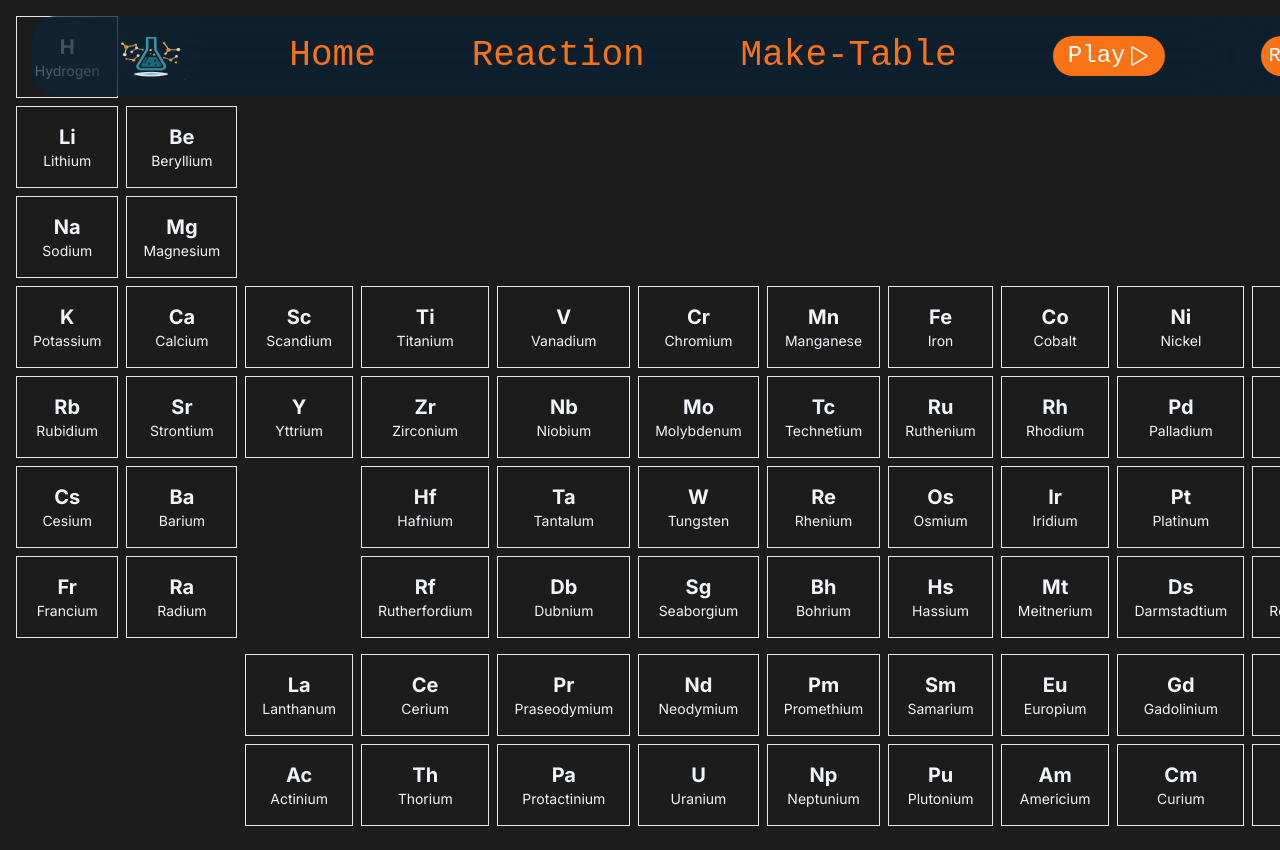
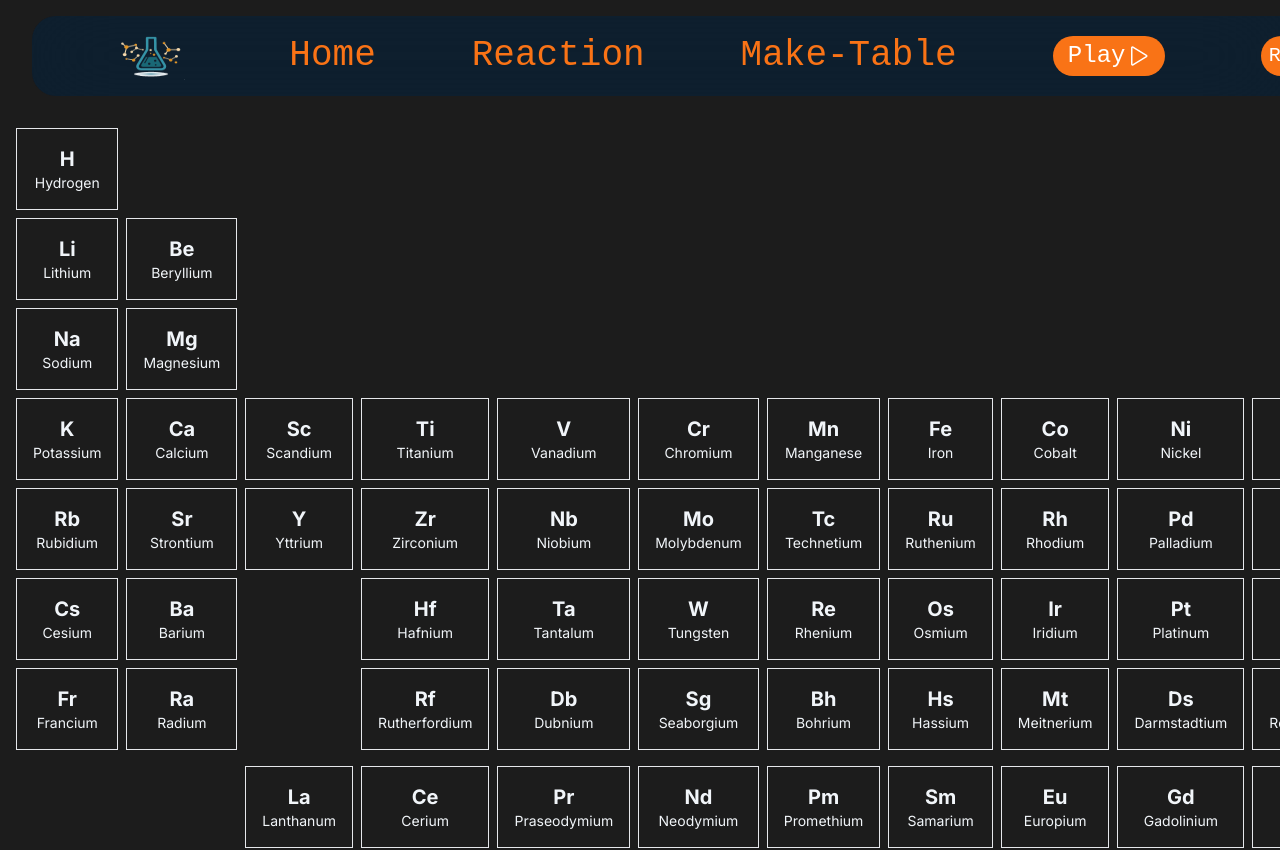
Before and after one commit to Anamay-Upreti/Modern-Periodic-Table, a Next.js app: page / in a window 1280 px wide. Shown: the top 850 px of the page. Built offline with nearby package versions, Linux system fonts and the light colour scheme; a web font is replaced by a local one.

Commit message:
adjustments

```diff
--- a/app/page.tsx
+++ b/app/page.tsx
@@ -1,14 +1,14 @@
 import Elements from "@/components/Elements";
 import Navbar from "@/components/Navbar";
-import Image from "next/image";
-
 
 export default function Home() {
   return (
     <>
-   <Navbar/>
-
-   <Elements/>
-   </>
+      <Navbar />
+      {/* Added padding to the top to ensure Elements doesn't overlap with the Navbar */}
+      <div className="pt-24 md:pt-28">
+        <Elements />
+      </div>
+    </>
   );
 }
```
